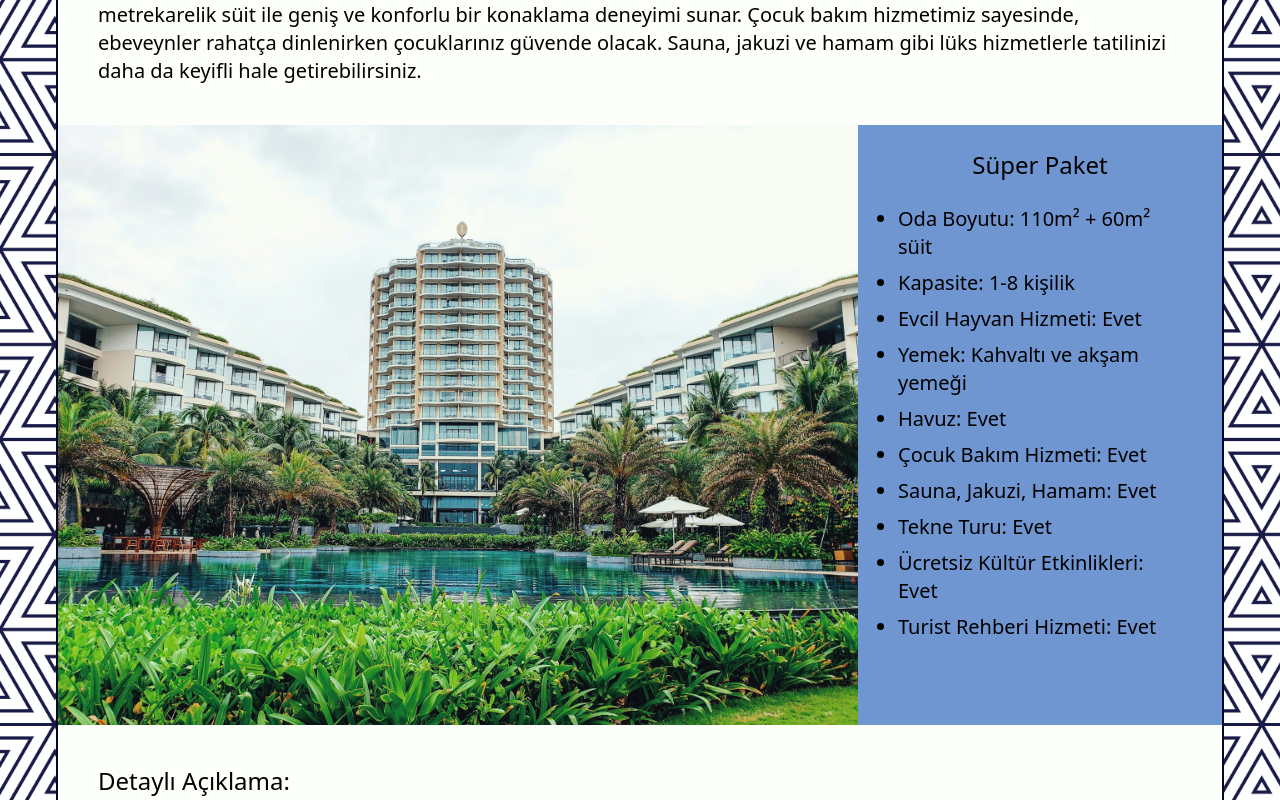
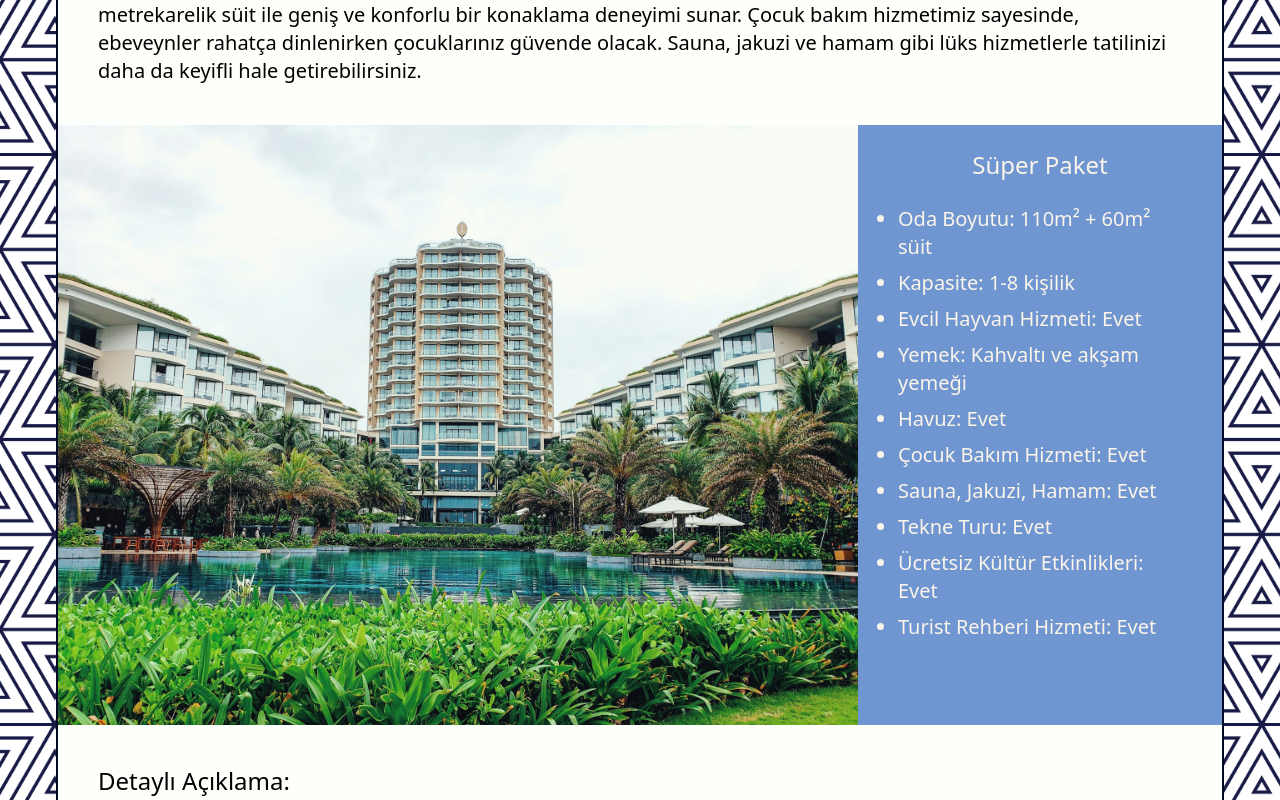
Before and after one commit to Audeos/otel-website, a React (Vite) app: page /details/0 in a window 1280 px wide. Shown: the part 1740-2540 px from the top of the page. Built offline with nearby package versions, Linux system fonts and the light colour scheme.

Commit message:
ADD: Responsiveness

```diff
--- a/src/components/footer/index.tsx
+++ b/src/components/footer/index.tsx
@@ -5,11 +5,11 @@ import {FacebookIcon, InstagramIcon, TwitterIcon} from "../../utils/Icons.tsx";
 const Footer: React.FC = () => {
 
     return (
-        <footer className={"flex h-32 bg-[#050A28]"}>
+        <footer className={"flex min-w-fit h-32 bg-[#050A28]"}>
             <NavLink className={"self-center w-fit h-fit ml-10"} to={"/"} end={true}>
-                <img className={"w-40 h-auto"} src={"/logo-white.png"} alt={"logo"}/>
+                <img className={"min-w-40 w-40"} src={"/logo-white.png"} alt={"logo"}/>
             </NavLink>
-            <div className={"w-fit self-center ml-24"}>
+            <div className={"w-fit self-center ml-24 min-w-fit"}>
                 <p className={"text-white font-thin italic"}>Tel: +90 537 309 02 20</p>
                 <p className={"text-white font-thin italic"}>E-posta: talha.turk.ozkurt@gmail.com</p>
                 <ul className={"flex self-center gap-4 mt-2"}>
--- a/src/components/header/index.tsx
+++ b/src/components/header/index.tsx
@@ -17,7 +17,7 @@ const Header: React.FC = () => {
     const NavigationItem: React.FC<PropsWithChildren<NavigationItemProps>> = (props) => {
         const {url, title} = props;
         return (
-            <div className={"flex flex-col group w-auto text-center justify-center font-thin text-lg h-fit"}>
+            <div className={"flex flex-col group min-w-fit w-auto text-center justify-center font-thin text-lg h-fit"}>
                 <NavLink className={"w-full px-6"} to={url}>
                     {title}
                     <div className={"w-0 bg-gray-600 group-hover:w-full h-0.5 transform duration-500"}/>
--- a/src/components/slider/index.tsx
+++ b/src/components/slider/index.tsx
@@ -15,8 +15,9 @@ const Slider: React.FC = () => {
             showThumbs={false}
             thumbWidth={screen.width}
             centerSlidePercentage={100}
+            className={"min-w-[1000px]"}
         >
-            <div className={"w-[1920px] h-[600px]"}>
+            <div className={"min-w-[1000px] w-[1920px] h-[600px]"}>
                 <img className={"object-cover w-full h-full"} src={"wallpapers/pic6.avif"} alt={"slider_image-1"}/>
                 <div className={"flex flex-col justify-center absolute bottom-0 h-64 px-12 w-full bg-gradient-to-t from-black to-transparent"}>
                     <p className={"text-left text-white text-3xl font-thin  stroke-black"}>İzmir, Urla</p>
--- a/src/pages/DetailsPage.tsx
+++ b/src/pages/DetailsPage.tsx
@@ -22,111 +22,67 @@ const DetailsPage: React.FC = () => {
     }, [type]);
 
     return (
-        <div className={"mx-14 flex flex-col border-x-[2px] border-[#050A28]"}>
-            <div ref={basicRef} className={"flex justify-between text-white"}>
-                <img className={"h-[600px] object-cover"} src={"../public/wallpapers/pic3.avif"} alt={"pic2"}/>
-                <div className={"w-full px-10 py-6 bg-[#edf1f6] text-[#050A28]"}>
-                    <p className={"text-2xl text-center font-light"}>Temel Paket</p>
-                    <ul className={"list-disc space-y-2 font-thin text-xl mt-6"}>
-                        <li>
-                            <span className={"font-light"}>Oda Boyutu:</span> 34m² oda
-                        </li>
-                        <li>
-                            <span className={"font-light"}>Kapasite:</span> 1-2 kişilik
-                        </li>
-                        <li>
-                            <span className={"font-light"}>Evcil Hayvan Hizmeti:</span> Evet
-                        </li>
-                        <li>
-                            <span className={"font-light"}>Yemek:</span> Kahvaltı ve akşam yemeği
-                        </li>
-                        <li>
-                            <span className={"font-light"}>Havuz:</span> Evet
-                        </li>
+        <div className="mx-4 lg:mx-14 flex flex-col border-x-2 border-[#050A28]">
+            <div ref={basicRef} className="flex flex-col lg:flex-row justify-between text-white">
+                <img className="h-64 lg:h-[600px] object-cover w-full lg:w-auto" src="../public/wallpapers/pic3.avif" alt="pic2"/>
+                <div className="w-full px-4 lg:px-10 py-6 bg-[#edf1f6] text-[#050A28]">
+                    <p className="text-2xl text-center font-light">Temel Paket</p>
+                    <ul className="list-disc space-y-2 font-thin text-xl mt-6">
+                        <li><span className="font-light">Oda Boyutu:</span> 34m² oda</li>
+                        <li><span className="font-light">Kapasite:</span> 1-2 kişilik</li>
+                        <li><span className="font-light">Evcil Hayvan Hizmeti:</span> Evet</li>
+                        <li><span className="font-light">Yemek:</span> Kahvaltı ve akşam yemeği</li>
+                        <li><span className="font-light">Havuz:</span> Evet</li>
                     </ul>
                 </div>
             </div>
-            <p className={"p-10 text-xl font-thin bg-[#FDFFFB] flex flex-col gap-4"}>
-                <span className={"text-2xl "}>Detaylı Açıklama:</span>
+            <p className="p-4 lg:p-10 text-xl font-thin bg-[#FDFFFB] flex flex-col gap-4">
+                <span className="text-2xl">Detaylı Açıklama:</span>
                 Temel paketimiz, konforlu ve ekonomik bir tatil arayan misafirlerimiz için idealdir. 16 metrekarelik odalarımızda, bir veya iki kişi rahatça konaklayabilir. Evcil hayvan dostu odalarımızda, sevimli dostlarınızı da yanınızda getirebilirsiniz. Sabah kahvaltısı ve akşam yemeği, otelimizin restoranında sunulmaktadır. Ayrıca, gün boyu kullanabileceğiniz yüzme havuzumuz da hizmetinizdedir.
             </p>
 
-            <div ref={exclusiveRef} className={"flex justify-between"}>
-                <div  className={"w-full px-10 py-6 bg-[#bad6eb] text-[#FAF4E9]"}>
-                    <p className={"text-2xl text-center  font-light"}>Ayrıcalıklı Paket</p>
-                    <ul className={"list-disc space-y-2 font-thin  text-xl mt-6"}>
-                        <li>
-                            <span className={"font-light"}>Oda Boyutu:</span> 70m² + 35m² süit
-                        </li>
-                        <li>
-                            <span className={"font-light"}>Kapasite:</span> 1-4 kişilik
-                        </li>
-                        <li>
-                            <span>Evcil Hayvan Hizmeti:</span> Evet
-                        </li>
-                        <li>
-                            <span>Yemek:</span> Kahvaltı ve akşam yemeği
-                        </li>
-                        <li>
-                            <span className={"font-light"}>Havuz:</span> Evet
-                        </li>
-                        <li>
-                            <span className={"font-light"}>Çocuk Bakım Hizmeti:</span> Evet
-                        </li>
-                        <li>
-                            <span className={"font-light"}>Sauna, Jakuzi, Hamam:</span> Evet
-                        </li>
+            <div ref={exclusiveRef} className="flex flex-col lg:flex-row justify-between">
+                <div className="w-full px-4 lg:px-10 py-6 bg-[#bad6eb] text-[#FAF4E9]">
+                    <p className="text-2xl text-center font-light">Ayrıcalıklı Paket</p>
+                    <ul className="list-disc space-y-2 font-thin text-xl mt-6">
+                        <li><span className="font-light">Oda Boyutu:</span> 70m² + 35m² süit</li>
+                        <li><span className="font-light">Kapasite:</span> 1-4 kişilik</li>
+                        <li>Evcil Hayvan Hizmeti: Evet</li>
+                        <li>Yemek: Kahvaltı ve akşam yemeği</li>
+                        <li><span className="font-light">Havuz:</span> Evet</li>
+                        <li><span className="font-light">Çocuk Bakım Hizmeti:</span> Evet</li>
+                        <li><span className="font-light">Sauna, Jakuzi, Hamam:</span> Evet</li>
                     </ul>
                 </div>
-                <img className={"h-[600px] object-cover"} src={"../public/wallpapers/pic1.avif"} alt={"pic2"}/>
+                <img className="h-64 lg:h-[600px] object-cover w-full lg:w-auto" src="../public/wallpapers/pic1.avif" alt="pic2"/>
             </div>
-            <p className={"p-10 text-xl font-thin bg-[#FDFFFB] flex flex-col gap-4"}>
-                <span className={"text-2xl "}>Detaylı Açıklama:</span>
-                Ayrıcalıklı paketimiz, aileler ve geniş gruplar için mükemmel bir seçenektir. 26 metrekarelik ana oda ve 14 metrekarelik süit ile geniş ve konforlu bir konaklama deneyimi sunar. Çocuk bakım hizmetimiz sayesinde, ebeveynler rahatça dinlenirken çocuklarınız güvende olacak. Sauna, jakuzi ve hamam gibi lüks hizmetlerle tatilinizi daha da keyifli hale getirebilirsiniz. </p>
+            <p className="p-4 lg:p-10 text-xl font-thin bg-[#FDFFFB] flex flex-col gap-4">
+                <span className="text-2xl">Detaylı Açıklama:</span>
+                Ayrıcalıklı paketimiz, aileler ve geniş gruplar için mükemmel bir seçenektir. 26 metrekarelik ana oda ve 14 metrekarelik süit ile geniş ve konforlu bir konaklama deneyimi sunar. Çocuk bakım hizmetimiz sayesinde, ebeveynler rahatça dinlenirken çocuklarınız güvende olacak. Sauna, jakuzi ve hamam gibi lüks hizmetlerle tatilinizi daha da keyifli hale getirebilirsiniz.
+            </p>
 
-
-            <div ref={superRef} className={"flex justify-between"}>
-                <img className={"h-[600px] object-cover"} src={"../public/wallpapers/pic2.avif"} alt={"pic3"}/>
-                <div className={`w-full px-10 py-6 bg-[#7096d1]`}>
-                    <p className={"text-2xl text-center font-light"}>Süper Paket</p>
-                    <ul className={"list-disc space-y-2 font-thin text-xl mt-6"}>
-                        <li>
-                            <span className={"font-light"}>Oda Boyutu:</span> 110m² + 60m² süit
-                        </li>
-                        <li>
-                            <span className={"font-light"}>Kapasite:</span> 1-8 kişilik
-                        </li>
-                        <li>
-                            <span>Evcil Hayvan Hizmeti:</span> Evet
-                        </li>
-                        <li>
-                            <span>Yemek:</span> Kahvaltı ve akşam yemeği
-                        </li>
-                        <li>
-                            <span>Havuz:</span> Evet
-                        </li>
-                        <li>
-                            <span>Çocuk Bakım Hizmeti:</span> Evet
-                        </li>
-                        <li>
-                            <span>Sauna, Jakuzi, Hamam:</span> Evet
-                        </li>
-                        <li>
-                            <span className={"font-light"}>Tekne Turu:</span> Evet
-                        </li>
-                        <li>
-                            <span className={"font-light"}>Ücretsiz Kültür Etkinlikleri:</span> Evet
-                        </li>
-                        <li>
-                            <span className={"font-light"}>Turist Rehberi Hizmeti:</span> Evet
-                        </li>
+            <div ref={superRef} className="flex flex-col lg:flex-row justify-between">
+                <img className="h-64 lg:h-[600px] object-cover w-full lg:w-auto" src="../public/wallpapers/pic2.avif" alt="pic3"/>
+                <div className="w-full px-4 lg:px-10 py-6 bg-[#7096d1] text-[#FAF4E9]">
+                    <p className="text-2xl text-center font-light">Süper Paket</p>
+                    <ul className="list-disc space-y-2 font-thin text-xl mt-6">
+                        <li><span className="font-light">Oda Boyutu:</span> 110m² + 60m² süit</li>
+                        <li><span className="font-light">Kapasite:</span> 1-8 kişilik</li>
+                        <li>Evcil Hayvan Hizmeti: Evet</li>
+                        <li>Yemek: Kahvaltı ve akşam yemeği</li>
+                        <li>Havuz: Evet</li>
+                        <li>Çocuk Bakım Hizmeti: Evet</li>
+                        <li>Sauna, Jakuzi, Hamam: Evet</li>
+                        <li><span className="font-light">Tekne Turu:</span> Evet</li>
+                        <li><span className="font-light">Ücretsiz Kültür Etkinlikleri:</span> Evet</li>
+                        <li><span className="font-light">Turist Rehberi Hizmeti:</span> Evet</li>
                     </ul>
                 </div>
             </div>
-            <p className={"p-10 text-xl font-thin bg-[#FDFFFB] flex flex-col gap-4"}>
-                <span className={"text-2xl "}>Detaylı Açıklama:</span>
-                Süper paketimiz, en üst düzeyde lüks ve konfor arayan misafirlerimiz için tasarlandı. 40 metrekarelik geniş oda ve 30 metrekarelik süit, büyük aileler ve gruplar için idealdir. Tekne turları ile denizin keyfini çıkarabilir, ücretsiz kültür etkinlikleri ile bölgenin zengin kültürünü keşfedebilirsiniz. Kültür Bakanlığı tarafınca onaylı, alanında uzman Profesyonel Turist Rehberlerimizin hizmetiyle, tatiliniz unutulmaz bir tecrübeye dönüşecek. </p>
-
+            <p className="p-4 lg:p-10 text-xl font-thin bg-[#FDFFFB] flex flex-col gap-4">
+                <span className="text-2xl">Detaylı Açıklama:</span>
+                Süper paketimiz, en üst düzeyde lüks ve konfor arayan misafirlerimiz için tasarlandı. 40 metrekarelik geniş oda ve 30 metrekarelik süit, büyük aileler ve gruplar için idealdir. Tekne turları ile denizin keyfini çıkarabilir, ücretsiz kültür etkinlikleri ile bölgenin zengin kültürünü keşfedebilirsiniz. Kültür Bakanlığı tarafınca onaylı, alanında uzman Profesyonel Turist Rehberlerimizin hizmetiyle, tatiliniz unutulmaz bir tecrübeye dönüşecek.
+            </p>
         </div>
     )
 }
--- a/src/pages/HomePage.tsx
+++ b/src/pages/HomePage.tsx
@@ -7,7 +7,7 @@ const HomePage: React.FC = () => {
     return (
         <div className={"bg-white mx-24"}>
             <Slider/>
-            <div className={"flex w-full h-[540px] px-20 relative justify-center gap-10 items-center bg-blue-950"}>
+            <div className={"flex w-full min-w-[1000px] h-[540px] px-20 relative justify-center gap-10 items-center bg-blue-950"}>
                 <p className={"text-3xl absolute top-6 z-20 text-white"}>Oda hizmetlerimiz</p>
                 <Card title={"Temel"} features={["34m² oda", "1-2 kişilik", "Evcil hayvan hizmeti", "Kahvaltı ve akşam yemeği", "Havuz"]} price={"149.99₺"} type={CardTypes.BASIC}/>
                 <Card title={"Ayrıcalıklı"} features={["70m² + 35m² süit", "1-4 kişilik", "Çocuk bakım hizmeti", "Sauna, Jakuzi, Hamam"]} price={"239.99₺"} type={CardTypes.EXCLUSIVE}/>
--- a/src/pages/RootLayout.tsx
+++ b/src/pages/RootLayout.tsx
@@ -7,9 +7,9 @@ const RootLayout: React.FC = () => {
 
 
     return (
-        <div className={"flex flex-col min-h-screen"}>
+        <div className={"flex flex-col"}>
             <Header/>
-            <main className={"flex-grow bg-repeat bg-60% bg-[url(/background2.png)]"}>
+            <main className={"flex-grow w-screen bg-repeat bg-60% bg-[url(/background2.png)]"}>
                 <Outlet/>
             </main>
             <Footer/>
```
Also changed, not shown: src/pages/SearchPage.tsx (+7 -7 lines).
